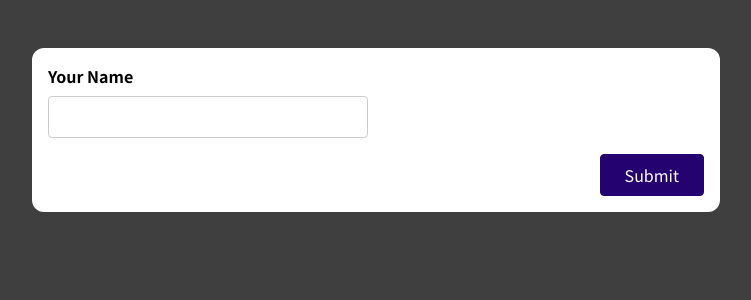
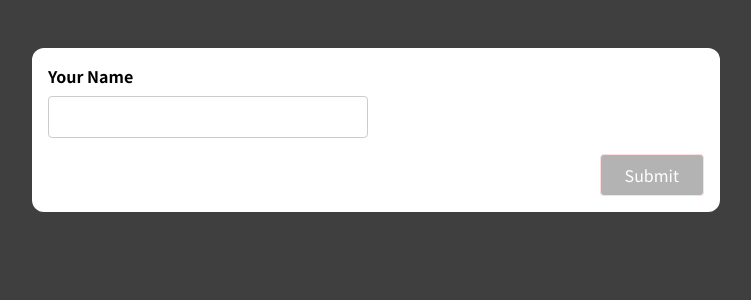
Before and after one commit to W1erzba/Forms-userInputs, a React (Create React App) app: page / in a window 1280 px wide. Shown: the top 300 px of the page, without its empty margins (264-1015 px from the left). Built offline with nearby package versions, Linux system fonts and the light colour scheme.

Commit message:
managing the overall form validity, boli whole code and get rid of useEffect

```diff
--- a/src/components/SimpleInput.js
+++ b/src/components/SimpleInput.js
@@ -6,6 +6,10 @@ const SimpleInput = (props) => {
 
 	const enteredNameIsValid = enteredName.trim() !== '';
 	const nameInputIsInvalid = !enteredNameIsValid && enteredNameTouched;
+
+	let formIsValid = false;
+
+	if (enteredNameIsValid) formIsValid = true;
 
 	const nameInputChangeHandler = (event) => {
 		setEnteredName(event.target.value);
@@ -52,7 +56,7 @@ const SimpleInput = (props) => {
 				)}
 			</div>
 			<div className='form-actions'>
-				<button>Submit</button>
+				<button disabled={!formIsValid}>Submit</button>
 			</div>
 		</form>
 	);
--- a/src/index.css
+++ b/src/index.css
@@ -79,6 +79,14 @@ button:active {
 	border-color: #33059e;
 }
 
+button:disabled,
+button:disabled:hover,
+buton:disabled:active {
+	background-color: rgb(179, 179, 179);
+	border: 1px solid #fddddd;
+	color: rgb(255, 255, 255);
+	cursor: not-allowed;
+}
 .form-actions {
 	text-align: right;
 }
```
Lines whose indentation alone changed are shown as unchanged.
